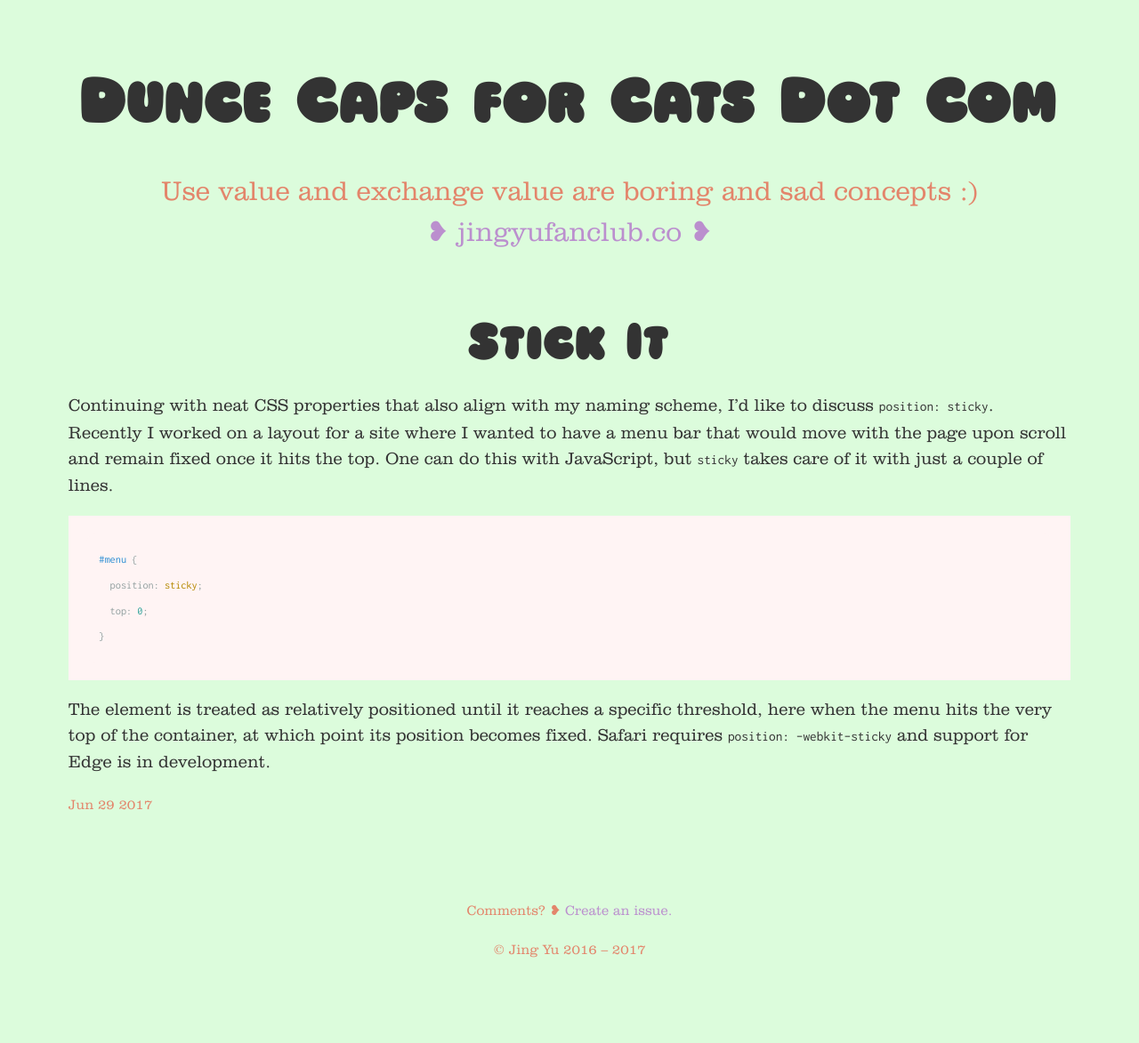
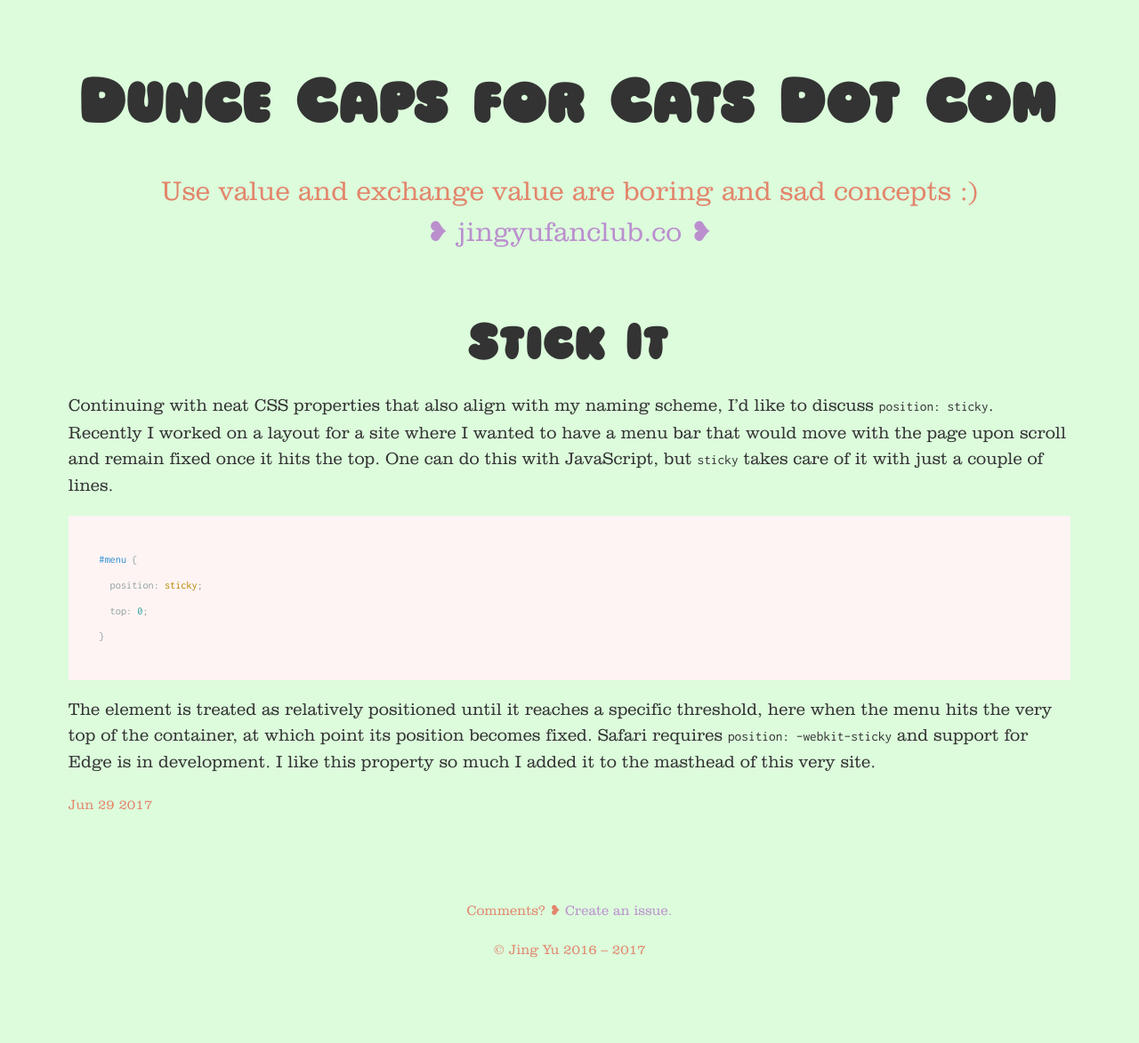
Before and after one commit to jingyufanclub/bloggo, a Jekyll site: the page built from _posts/2017-06-29-stick-it.md, in a window 1280 px wide. Shown: the whole page at 89% size. Built offline with Jekyll 4.4.1, drawn with Linux system fonts in a browser that asks for light colours.

Commit message:
add position sticky to masthead and update post

````diff
--- a/_posts/2017-06-29-stick-it.md
+++ b/_posts/2017-06-29-stick-it.md
@@ -9,4 +9,4 @@
   top: 0;
 }
 ```
-The element is treated as relatively positioned until it reaches a specific threshold, here when the menu hits the very top of the container, at which point its position becomes fixed. Safari requires `position: -webkit-sticky` and support for Edge is in development.
+The element is treated as relatively positioned until it reaches a specific threshold, here when the menu hits the very top of the container, at which point its position becomes fixed. Safari requires `position: -webkit-sticky` and support for Edge is in development. I like this property so much I added it to the masthead of this very site.
--- a/style.scss
+++ b/style.scss
@@ -224,6 +224,9 @@
 .wrapper-masthead {
   margin-top: 8vh;
   margin-bottom: 4vh;
+  position: sticky;
+  top: 0;
+  background: #dcfcdc;
 }
 
 .masthead {
````
